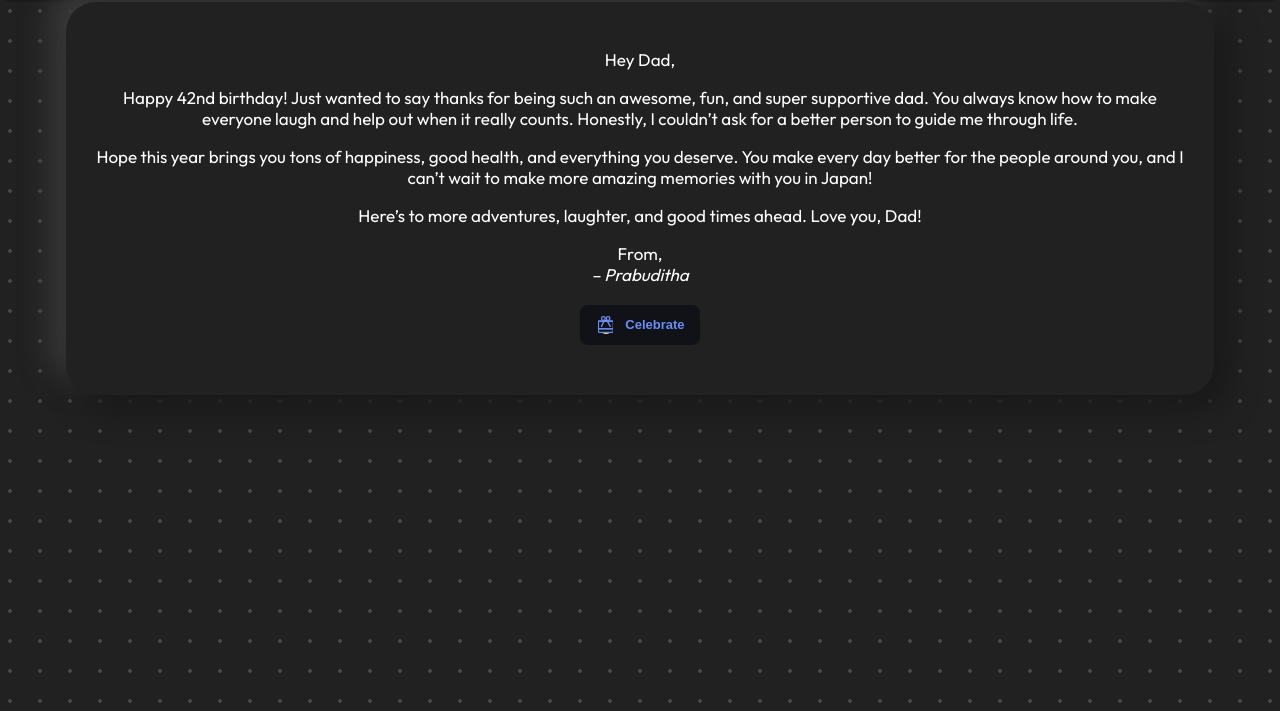
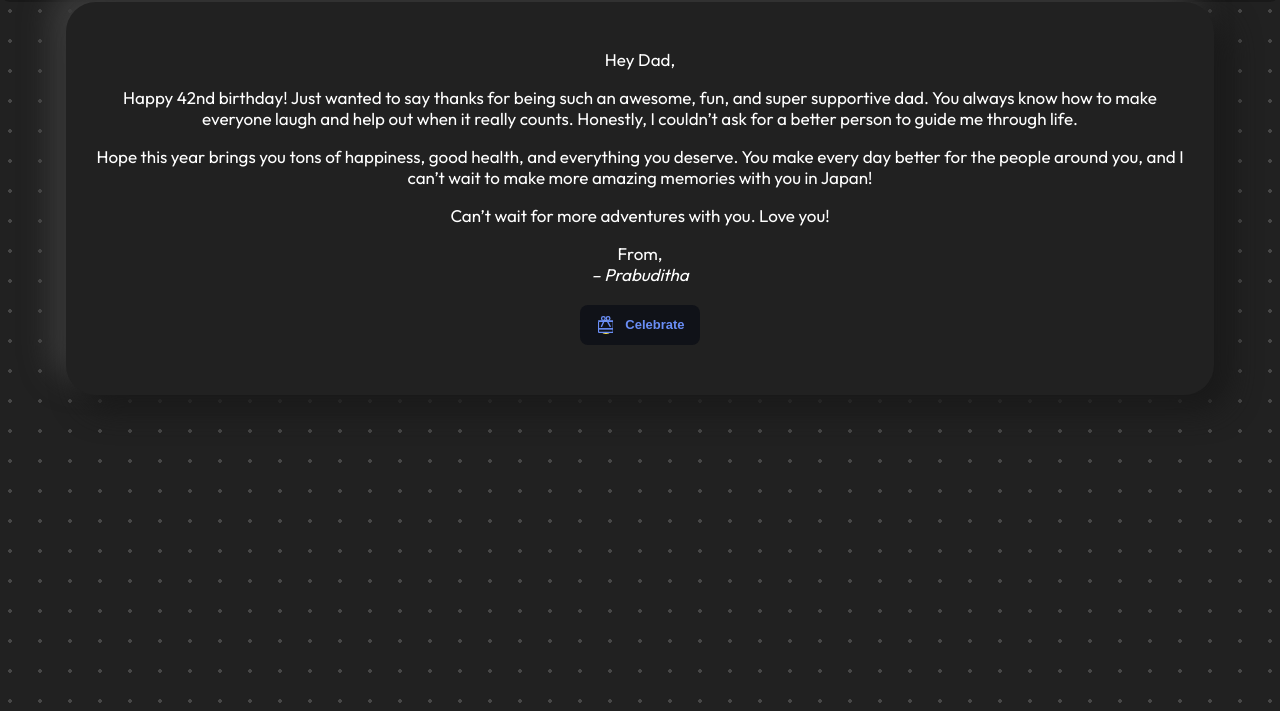
Before and after one commit to p230-mc-codes/B-day-dad, a plain HTML site: page index.html in a window 1280 px wide. Shown: the part 89-800 px from the top of the page. Drawn offline with Linux system fonts and the light colour scheme.

Commit message:
fixed some text

```diff
--- a/index.html
+++ b/index.html
@@ -364,7 +364,7 @@
 <p>Hope this year brings you tons of happiness, good health, and everything you deserve. You make every day better for the people around you, and I can’t wait to make more amazing memories with you in Japan!</p>
 
 
-<p>Here’s to more adventures, laughter, and good times ahead. Love you, Dad!</p>
+<p>Can’t wait for more adventures with you. Love you!</p>
 
 
 <p>
```
